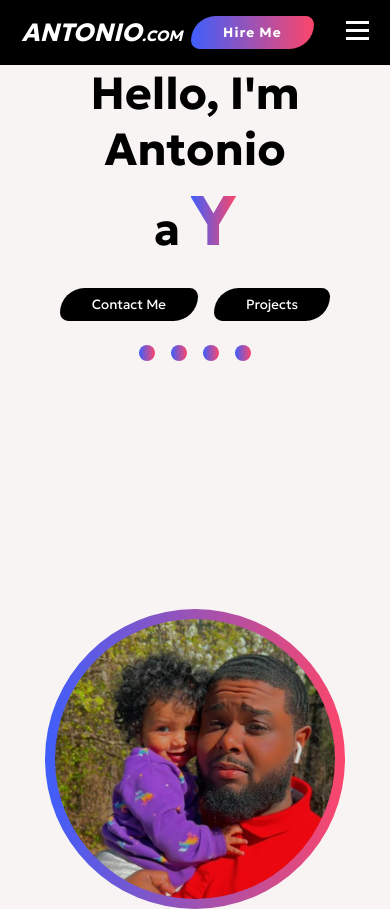
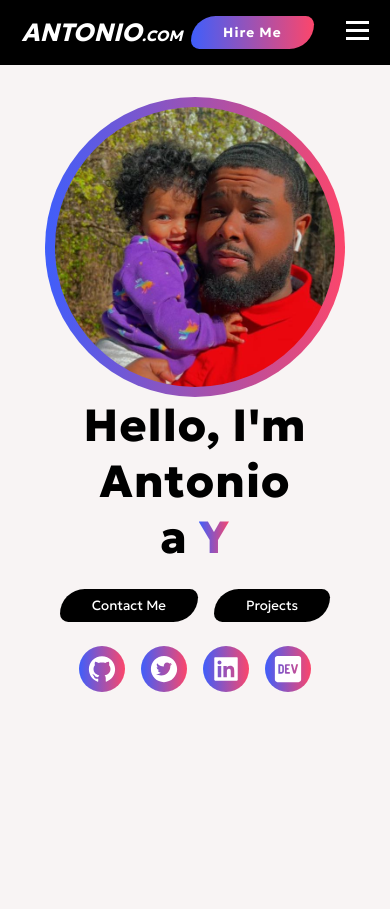
Before and after one commit to DevAntonioRogers/portfolio-website, a Next.js app: page / in a window 390 px wide. Built offline with nearby package versions, Linux system fonts and the light colour scheme.

Commit message:
Hero Responsive

```diff
--- a/app/components/Hero.css
+++ b/app/components/Hero.css
@@ -16,8 +16,7 @@
 }
 
 .hero-image {
-  max-width: 500px; /* Set a maximum width */
-  max-height: 500px; /* Set a maximum height */
+  max-width: 500px;
   overflow: hidden;
   border-radius: 50%;
   background: linear-gradient(to right, #3f5efb, #fc466b);
@@ -60,6 +59,8 @@
 
 .hero-container h1 {
   font-size: 70px;
+  font-weight: 800;
+  letter-spacing: 1px;
 }
 
 .hero-container span {
@@ -78,7 +79,7 @@
   margin-top: 1.5rem;
 }
 
-.hero-socials > * {
+.hero-socials > span {
   font-size: 1.5rem;
   background: #fc466b;
   background: -webkit-linear-gradient(to right, #3f5efb, #fc466b);
@@ -86,11 +87,17 @@
   color: white;
   padding: 0.5rem;
   border-radius: 50%;
+  display: flex;
 }
 
 @media only screen and (max-width: 768px) {
   .hero-container {
     flex-direction: column;
+    height: fit-content;
+  }
+
+  .hero-heading {
+    order: 2;
   }
 
   .hero-container h1 {
@@ -99,7 +106,7 @@
   }
 
   .hero-container span {
-    font-size: 70px;
+    font-size: 45px;
   }
 
   .hero-buttons {
@@ -114,5 +121,7 @@
     width: 300px;
     height: 300px;
     justify-self: center;
+    margin-top: 2rem;
+    order: 1;
   }
 }
--- a/app/components/Hero.jsx
+++ b/app/components/Hero.jsx
@@ -3,6 +3,10 @@ import Image from "next/image";
 import me from "../../public/dev.jpeg";
 import "./Hero.css";
 import useTypingEffect from "../hooks/useTypingEffect";
+
+// icons
+import { AiFillGithub, AiFillTwitterCircle, AiFillLinkedin } from "react-icons/ai";
+import { FaDev } from "react-icons/fa";
 
 const Hero = () => {
   const phrases = ["Developer.", "Youtuber."];
@@ -19,10 +23,18 @@ const Hero = () => {
             <button>Projects</button>
           </div>
           <div class="hero-socials">
-            <ion-icon name="logo-github"></ion-icon>
-            <ion-icon name="logo-linkedin"></ion-icon>
-            <ion-icon name="logo-stackoverflow"></ion-icon>
-            <ion-icon name="logo-twitter"></ion-icon>
+            <span>
+              <AiFillGithub size={30} />
+            </span>
+            <span>
+              <AiFillTwitterCircle size={30} />
+            </span>
+            <span>
+              <AiFillLinkedin size={30} />
+            </span>
+            <span>
+              <FaDev size={30} />
+            </span>
           </div>
         </div>
 
--- a/package.json
+++ b/package.json
@@ -11,6 +11,7 @@
   "dependencies": {
     "next": "13.4.4",
     "react": "18.2.0",
-    "react-dom": "18.2.0"
+    "react-dom": "18.2.0",
+    "react-icons": "^4.9.0"
   }
 }
```
Also changed, not shown: 1 other file (tests, documents, lock files or other folders).
